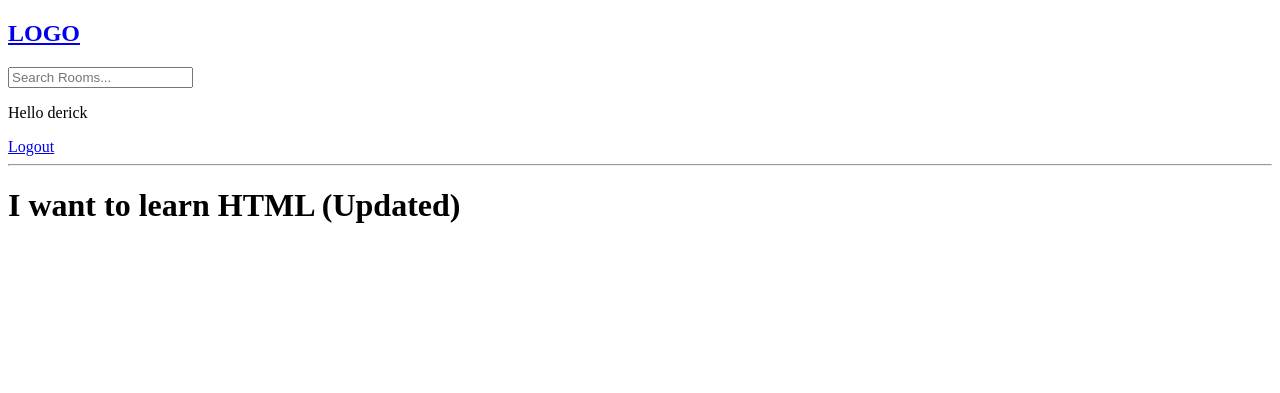
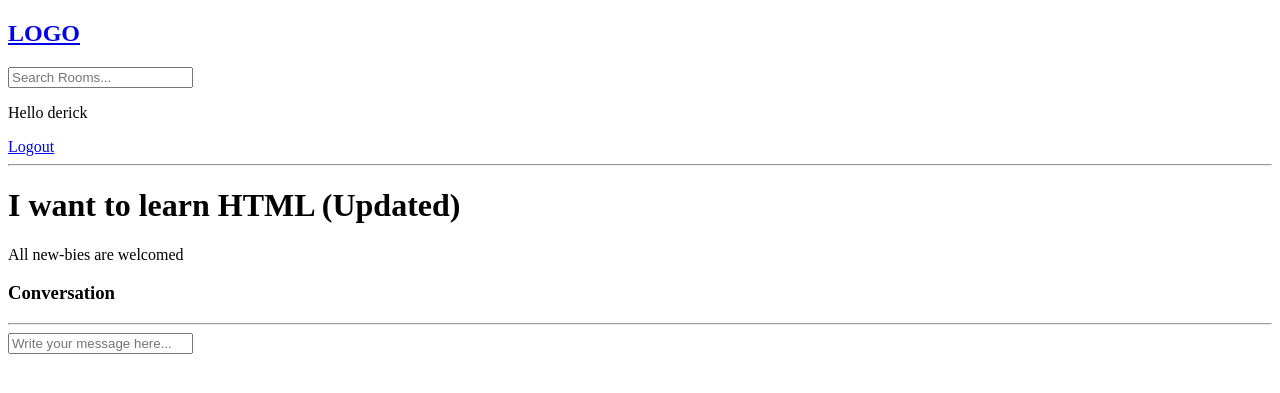
Before and after one commit to DerickMghanga/DJANGO-Developers-Online-Forum-App, a Django app: page /room/3/ in a window 1280 px wide. Shown: the top 393 px of the page. Run offline with Django 5.2, Linux system fonts and the light colour scheme; a user stored in the database is signed in; data comes from the database, SQL or seed files in the repository; both versions use the stored data as it was after the commit.

Commit message:
show conversation per room

```diff
--- a/studyMate/base/templates/base/room.html
+++ b/studyMate/base/templates/base/room.html
@@ -4,4 +4,29 @@
 
 <h1>{{room.name}}</h1>
 
+<p>{{room.description}}</p>
+
+<div class="comment-wrapper">
+    <h3>Conversation</h3>
+    <hr>
+
+    {% for message in room_messages %}
+        <div>
+            <small>@{{message.user}}    {{message.created|timesince}} ago</small>
+            <p>{{message.body}}</p>
+            <hr>
+        </div>
+    {% endfor %}
+</div>
+
+{% if request.user.is_authenticated %}
+<div class="comment-form">
+    <form method="POST" action="">
+        {% csrf_token %}
+
+        <input type="text" name="body" placeholder="Write your message here...">
+    </form>
+</div>
+{% endif %}
+
 {% endblock content %}
--- a/studyMate/base/views.py
+++ b/studyMate/base/views.py
@@ -6,7 +6,7 @@ from django.contrib.auth.decorators import login_required  # restrict specific p
 from django.contrib.auth import authenticate, login, logout  # in-built in Django
 from django.contrib.auth.forms import UserCreationForm #in-built to help create new Users
 from django.http import HttpResponse
-from .models import Room, Topic
+from .models import Room, Topic, Message
 from .forms import RoomForm
 
 # Create your views here.
@@ -81,7 +81,14 @@ def home(request):
 
 def room(request, pk):  #Dynamic route in Python
     room = Room.objects.get(id=pk)
-    context = {'room': room}
+    room_messages = room.message_set.all().order_by('-created') #query messages related to the room. "Message" model
+
+    if request.method == 'POST':
+        message = Message.objects.create(
+
+        )
+
+    context = {'room': room, 'room_messages': room_messages}
     return render(request, 'base/room.html', context)
 
 
```
Also changed, not shown: studyMate/db.sqlite3.
